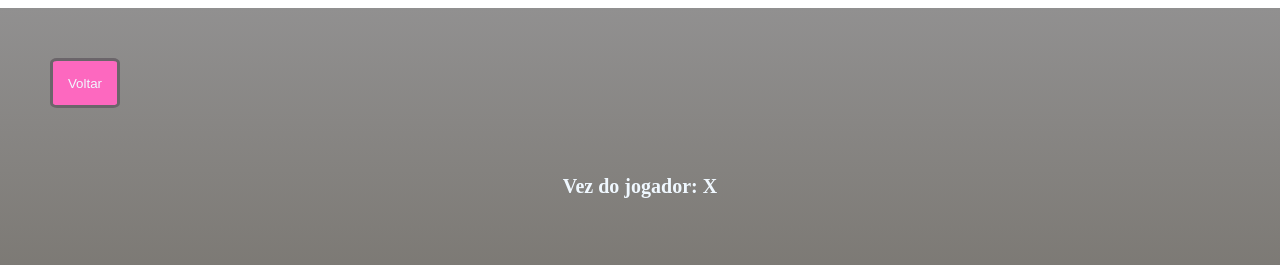
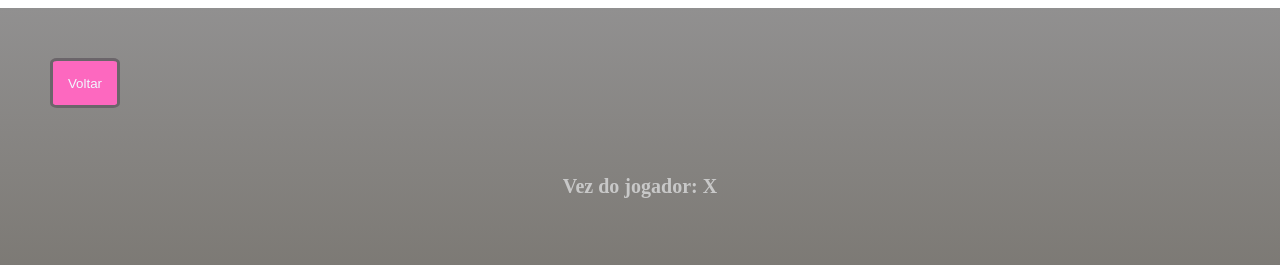
Before and after one commit to gabemagioli/trainee-orcestra-jogoDaVelha, a React (Vite) app: page /jogo in a window 1280 px wide. Shown: the top 265 px of the page. Built offline with nearby package versions, Linux system fonts and the light colour scheme.

Commit message:
refatorando o codigo

```diff
--- a/src/pages/jogo/jogo.module.css
+++ b/src/pages/jogo/jogo.module.css
@@ -37,7 +37,7 @@
 .vezJogador{
     display: flex;
     justify-content: center;
-    color: aliceblue;
+    color: rgb(200, 200, 200);
     font-size: 20px;
 }
 
```
